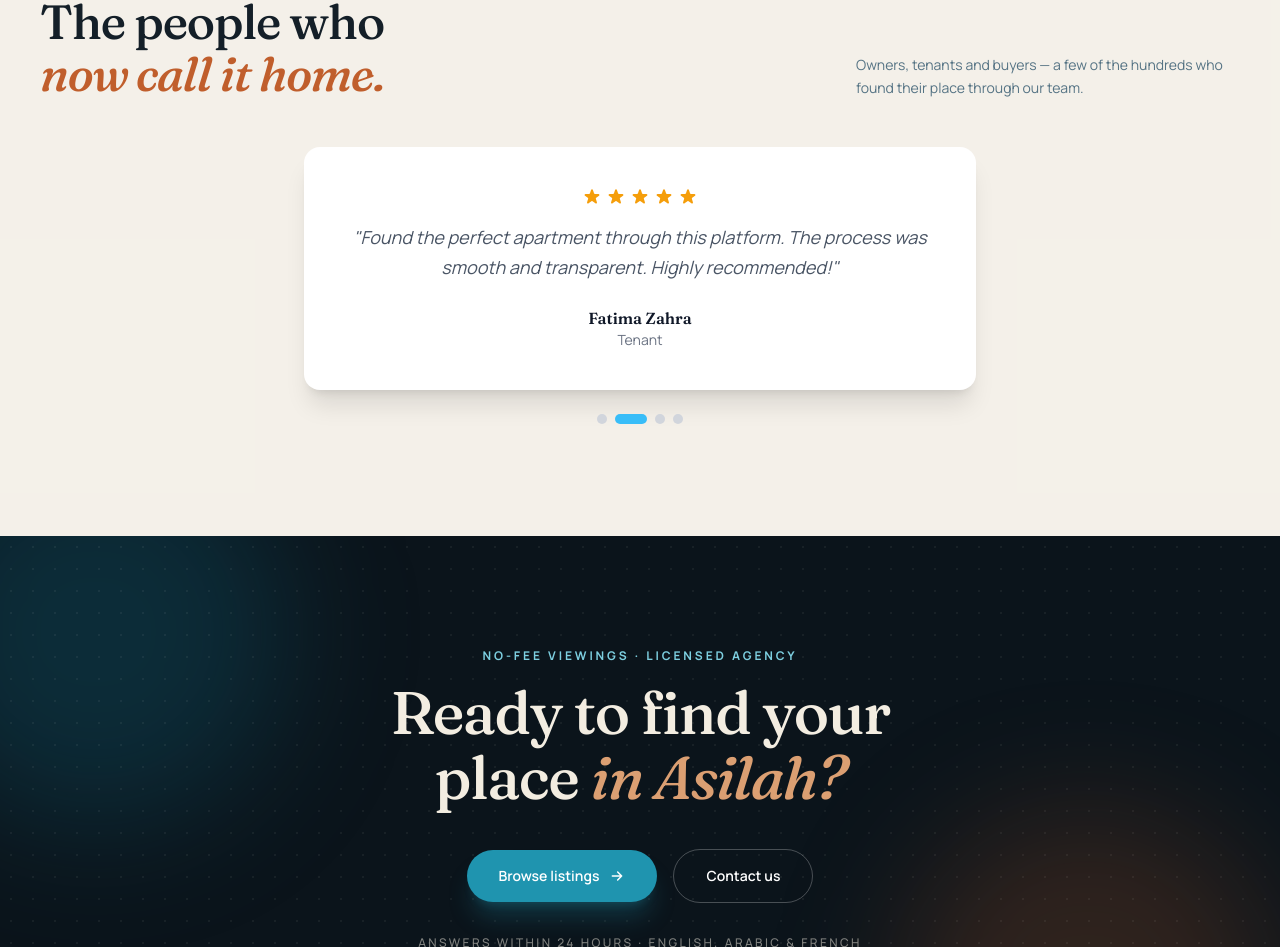
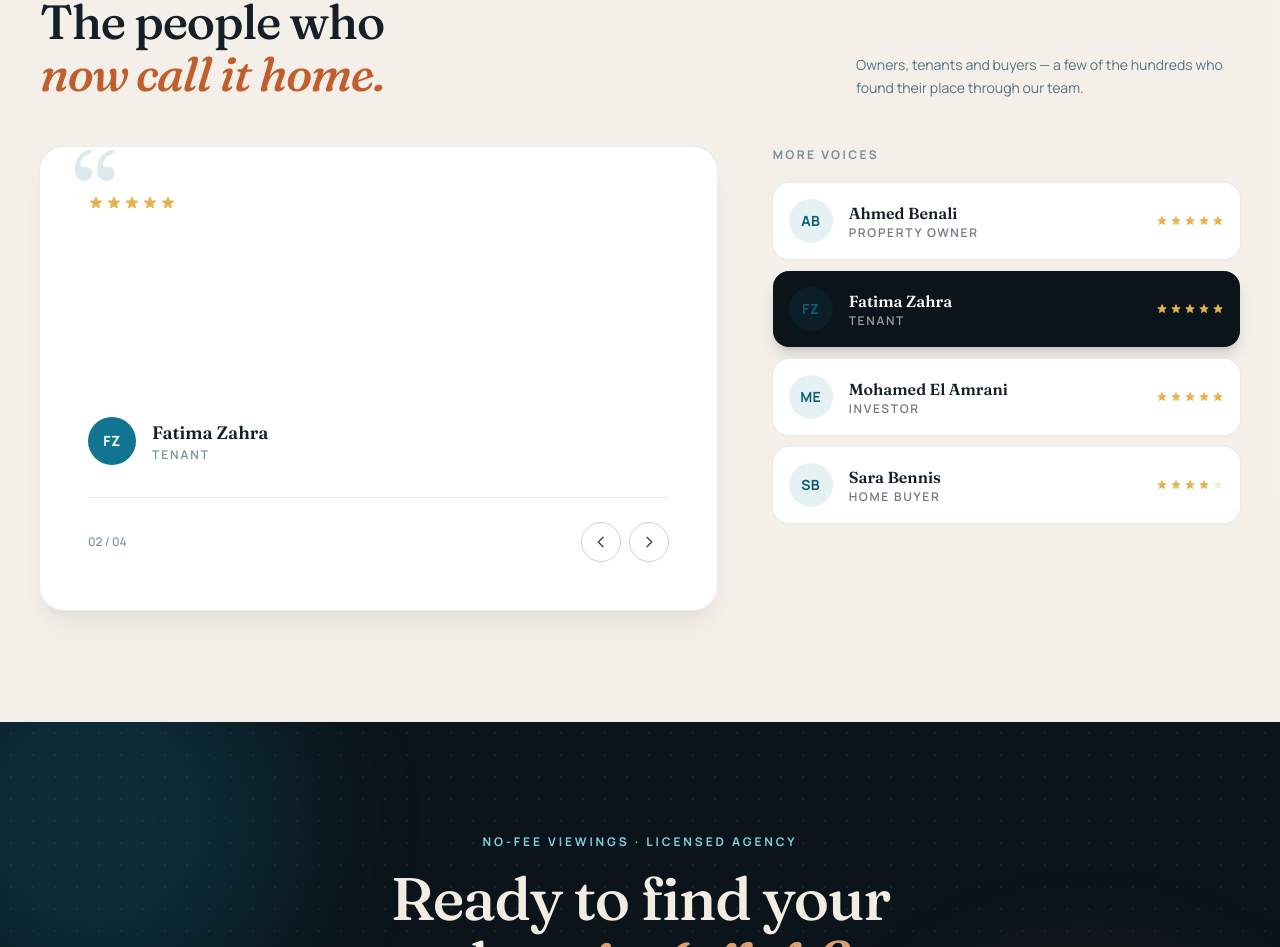
Before and after one commit to Blaze-73/real-estate, a React (Vite) app in the folder frontend/: page / in a window 1280 px wide. Shown: the part 4080-5027 px from the top of the page. Built offline with nearby package versions, Linux system fonts and the light colour scheme; no server answers.

Commit message:
feat(testimonials): redesign testimonial showpiece and voice list
A large editorial quote card with auto-advance and controls, paired with a selectable list of other voices. Pauses on hover.

```diff
--- a/frontend/src/components/common/TestimonialCarousel.jsx
+++ b/frontend/src/components/common/TestimonialCarousel.jsx
@@ -1,11 +1,11 @@
-import { useState, useEffect } from 'react';
+import { useState, useEffect, useRef } from 'react';
 import { motion, AnimatePresence } from 'framer-motion';
 
 const testimonials = [
   {
     name: 'Ahmed Benali',
-    role: 'Property Owner',
-    text: 'Exceptional service! They helped me rent my villa in Asilah within a week. Professional team and excellent management.',
+    role: 'Property owner',
+    text: 'Exceptional service! They helped me rent my villa in Asilah within a week. Professional team and excellent management — I now travel without a second thought.',
     rating: 5,
   },
   {
@@ -22,57 +22,152 @@ const testimonials = [
   },
   {
     name: 'Sara Bennis',
-    role: 'Home Buyer',
+    role: 'Home buyer',
     text: 'The team guided us through every step of buying our first home. Their expertise made all the difference.',
     rating: 4,
   },
 ];
 
+const initials = (name) =>
+  name
+    .split(' ')
+    .map((n) => n[0])
+    .slice(0, 2)
+    .join('');
+
+const Stars = ({ count, className = 'h-4 w-4' }) => (
+  <div className="flex gap-0.5 text-gold-400" aria-label={`${count} out of 5 stars`}>
+    {Array.from({ length: 5 }).map((_, i) => (
+      <svg key={i} className={`${className} ${i < count ? '' : 'opacity-25'}`} viewBox="0 0 20 20" fill="currentColor" aria-hidden="true">
+        <path d="M9.049 2.927c.3-.921 1.603-.921 1.902 0l1.07 3.292a1 1 0 00.95.69h3.462c.969 0 1.371 1.24.588 1.81l-2.8 2.034a1 1 0 00-.364 1.118l1.07 3.292c.3.921-.755 1.688-1.54 1.118l-2.8-2.034a1 1 0 00-1.175 0l-2.8 2.034c-.784.57-1.838-.197-1.539-1.118l1.07-3.292a1 1 0 00-.364-1.118L2.98 8.72c-.783-.57-.38-1.81.588-1.81h3.461a1 1 0 00.951-.69l1.07-3.292z" />
+      </svg>
+    ))}
+  </div>
+);
+
 const TestimonialCarousel = () => {
   const [current, setCurrent] = useState(0);
+  const [paused, setPaused] = useState(false);
+  const timerRef = useRef(null);
 
   useEffect(() => {
-    const timer = setInterval(() => {
+    if (paused) return;
+    timerRef.current = setInterval(() => {
       setCurrent((prev) => (prev + 1) % testimonials.length);
-    }, 5000);
-    return () => clearInterval(timer);
-  }, []);
+    }, 6000);
+    return () => clearInterval(timerRef.current);
+  }, [paused, current]);
+
+  const active = testimonials[current];
 
   return (
-    <div className="relative max-w-2xl mx-auto">
-      <AnimatePresence mode="wait">
-        <motion.div
-          key={current}
-          initial={{ opacity: 0, x: 50 }}
-          animate={{ opacity: 1, x: 0 }}
-          exit={{ opacity: 0, x: -50 }}
-          transition={{ duration: 0.4 }}
-          className="bg-white dark:bg-[#1E293B] rounded-2xl p-8 md:p-10 shadow-xl text-center"
-        >
-          <div className="flex justify-center gap-1 mb-4">
-            {Array.from({ length: 5 }).map((_, i) => (
-              <svg key={i} className={`w-5 h-5 ${i < testimonials[current].rating ? 'text-[#F59E0B]' : 'text-gray-300 dark:text-gray-600'}`} fill="currentColor" viewBox="0 0 20 20">
-                <path d="M9.049 2.927c.3-.921 1.603-.921 1.902 0l1.07 3.292a1 1 0 00.95.69h3.462c.969 0 1.371 1.24.588 1.81l-2.8 2.034a1 1 0 00-.364 1.118l1.07 3.292c.3.921-.755 1.688-1.54 1.118l-2.8-2.034a1 1 0 00-1.175 0l-2.8 2.034c-.784.57-1.838-.197-1.539-1.118l1.07-3.292a1 1 0 00-.364-1.118L2.98 8.72c-.783-.57-.38-1.81.588-1.81h3.461a1 1 0 00.951-.69l1.07-3.292z" />
-              </svg>
-            ))}
+    <motion.div
+      initial={{ opacity: 0, y: 24 }}
+      whileInView={{ opacity: 1, y: 0 }}
+      viewport={{ once: true, margin: '-80px' }}
+      transition={{ duration: 0.7, ease: [0.22, 1, 0.36, 1] }}
+      onMouseEnter={() => setPaused(true)}
+      onMouseLeave={() => setPaused(false)}
+      className="grid grid-cols-1 gap-10 lg:grid-cols-12 lg:gap-14"
+    >
+      {/* featured quote */}
+      <div className="lg:col-span-7">
+        <div className="relative rounded-3xl bg-white p-8 shadow-xl shadow-ink-950/5 ring-1 ring-ink-100 sm:p-12 dark:bg-ink-950 dark:ring-ink-800">
+          <span className="pointer-events-none absolute -top-2 left-8 font-display text-[7rem] leading-none text-ocean-600/15 dark:text-ocean-300/15" aria-hidden="true">
+            &ldquo;
+          </span>
+          <div className="relative">
+            <Stars count={active.rating} />
+            <AnimatePresence mode="wait">
+              <motion.blockquote
+                key={current}
+                initial={{ opacity: 0, y: 16 }}
+                animate={{ opacity: 1, y: 0 }}
+                exit={{ opacity: 0, y: -16 }}
+                transition={{ duration: 0.4, ease: [0.22, 1, 0.36, 1] }}
+                className="mt-6 font-display text-2xl font-medium leading-snug tracking-tight text-ink-900 sm:text-[1.7rem] dark:text-sand-50"
+              >
+                &ldquo;{active.text}&rdquo;
+              </motion.blockquote>
+            </AnimatePresence>
+            <div className="mt-8 flex items-center gap-4">
+              <span className="grid h-12 w-12 shrink-0 place-items-center rounded-full bg-ocean-600 text-sm font-bold uppercase tracking-wide text-white">
+                {initials(active.name)}
+              </span>
+              <div>
+                <p className="font-display text-lg font-semibold text-ink-900 dark:text-sand-50">{active.name}</p>
+                <p className="text-xs font-semibold uppercase tracking-[0.16em] text-ink-400">{active.role}</p>
+              </div>
+            </div>
+
+            <div className="mt-8 flex items-center justify-between border-t border-ink-100 pt-6 dark:border-ink-800">
+              <p className="text-xs font-medium text-ink-400 dark:text-ink-300">
+                {String(current + 1).padStart(2, '0')} / {String(testimonials.length).padStart(2, '0')}
+              </p>
+              <div className="flex gap-2">
+                <button
+                  type="button"
+                  onClick={() => setCurrent((prev) => (prev - 1 + testimonials.length) % testimonials.length)}
+                  aria-label="Previous testimonial"
+                  className="grid h-10 w-10 place-items-center rounded-full border border-ink-200 text-ink-700 transition-colors hover:border-ocean-500 hover:text-ocean-600 dark:border-ink-700 dark:text-sand-100 dark:hover:border-ocean-300 dark:hover:text-ocean-300"
+                >
+                  <svg className="h-4 w-4" fill="none" stroke="currentColor" viewBox="0 0 24 24" strokeWidth="2" strokeLinecap="round" strokeLinejoin="round" aria-hidden="true">
+                    <path d="M15 19l-7-7 7-7" />
+                  </svg>
+                </button>
+                <button
+                  type="button"
+                  onClick={() => setCurrent((prev) => (prev + 1) % testimonials.length)}
+                  aria-label="Next testimonial"
+                  className="grid h-10 w-10 place-items-center rounded-full border border-ink-200 text-ink-700 transition-colors hover:border-ocean-500 hover:text-ocean-600 dark:border-ink-700 dark:text-sand-100 dark:hover:border-ocean-300 dark:hover:text-ocean-300"
+                >
+                  <svg className="h-4 w-4" fill="none" stroke="currentColor" viewBox="0 0 24 24" strokeWidth="2" strokeLinecap="round" strokeLinejoin="round" aria-hidden="true">
+                    <path d="M9 5l7 7-7 7" />
+                  </svg>
+                </button>
+              </div>
+            </div>
           </div>
-          <p className="text-gray-600 dark:text-gray-300 text-lg leading-relaxed mb-6 italic">"{testimonials[current].text}"</p>
-          <div>
-            <h4 className="font-semibold text-gray-900 dark:text-white">{testimonials[current].name}</h4>
-            <p className="text-sm text-gray-500 dark:text-gray-400">{testimonials[current].role}</p>
-          </div>
-        </motion.div>
-      </AnimatePresence>
-      <div className="flex justify-center gap-2 mt-6">
-        {testimonials.map((_, idx) => (
-          <button
-            key={idx}
-            onClick={() => setCurrent(idx)}
-            className={`w-2.5 h-2.5 rounded-full transition-all duration-300 ${idx === current ? 'bg-[#38BDF8] w-8' : 'bg-gray-300 dark:bg-gray-600'}`}
-          />
-        ))}
+        </div>
       </div>
-    </div>
+
+      {/* secondary list */}
+      <div className="lg:col-span-5">
+        <p className="mb-5 text-xs font-bold uppercase tracking-[0.2em] text-ink-400 dark:text-ink-300">
+          More voices
+        </p>
+        <ul className="space-y-3">
+          {testimonials.map((t, idx) => {
+            const isActive = idx === current;
+            return (
+              <li key={idx}>
+                <button
+                  type="button"
+                  onClick={() => setCurrent(idx)}
+                  aria-pressed={isActive}
+                  className={`flex w-full items-center gap-4 rounded-2xl p-4 text-left transition-all duration-300 ${
+                    isActive
+                      ? 'bg-ink-950 text-sand-50 shadow-lg shadow-ink-950/15 dark:bg-white dark:text-ink-950'
+                      : 'bg-white text-ink-900 ring-1 ring-ink-100 hover:ring-ocean-300 dark:bg-ink-950 dark:text-sand-50 dark:ring-ink-800 dark:hover:ring-ocean-500/60'
+                  }`}
+                >
+                  <span className="grid h-11 w-11 shrink-0 place-items-center rounded-full bg-ocean-600/10 text-sm font-bold uppercase tracking-wide text-ocean-700 dark:bg-ocean-300/10 dark:text-ocean-300">
+                    {initials(t.name)}
+                  </span>
+                  <span className="min-w-0 flex-1">
+                    <span className="block truncate font-display text-base font-semibold">{t.name}</span>
+                    <span className="block text-xs font-semibold uppercase tracking-[0.14em] opacity-60">
+                      {t.role}
+                    </span>
+                  </span>
+                  <Stars count={t.rating} className="h-3 w-3" />
+                </button>
+              </li>
+            );
+          })}
+        </ul>
+      </div>
+    </motion.div>
   );
 };
 
```
